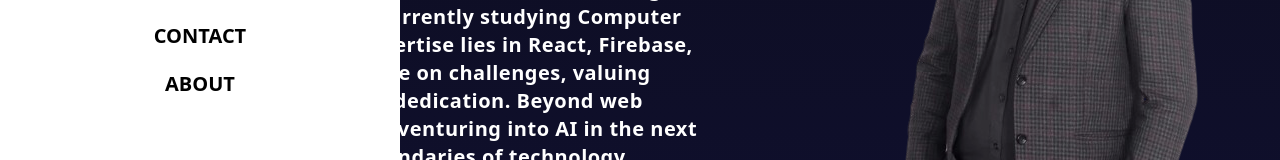
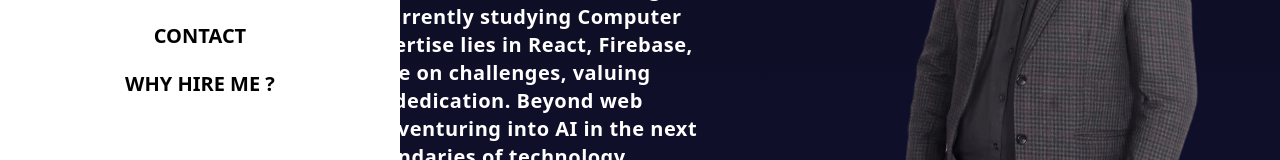
Before and after one commit to alviasad0/alvi-asad-portfolio, a React (Vite) app: page / in a window 1280 px wide. Both pictures are taken after a click on the button 48 px from the left and 48 px from the top of the page. Shown: the part 412-572 px from the top of the page. Built offline with nearby package versions, Linux system fonts and the light colour scheme.

Commit message:
added the why hire me section and completed why here me section

```diff
--- a/src/App.jsx
+++ b/src/App.jsx
@@ -5,6 +5,7 @@
 import LatestProjects from "./Components/LatestProjects/LatestProjects";
 import Navbar from "./Components/Navbar/Navbar";
 import Skills from "./Components/Skils/Skills";
+import WhyHireMe from "./Components/WhyHireMe/WhyHireMe";
 
 import "./app.css"
 function App() {
@@ -24,13 +25,12 @@
         <section id="latestProjects" className=" ">
           <LatestProjects></LatestProjects>
         </section>
-        <section className="h-screen snap-center">Portfolio 2</section>
-        <section className="h-screen snap-center">Portfolio 3</section>
+
         <section id="contact" className="h-screen snap-center">
           <Contact></Contact>
         </section>
-        <section id="about" className="h-screen snap-center">
-          about
+        <section id="whyChooseMe" className="h-screen snap-center">
+          <WhyHireMe></WhyHireMe>
         </section>
       </div>
     </>
--- a/src/Components/SideBar/Components/Links.jsx
+++ b/src/Components/SideBar/Components/Links.jsx
@@ -70,9 +70,9 @@
           whileHover={{ scale: 1.2 }}
           whileTap={{ scale: 0.95 }}
           className={"text-xl font-bold uppercase"}
-          href={"#about"}
+          href={"#whyChooseMe"}
         >
-          About
+          Why Hire Me ?
         </motion.a>
       </>
     );
--- a/src/Components/Skils/Skills.jsx
+++ b/src/Components/Skils/Skills.jsx
@@ -23,7 +23,7 @@
 
    console.log(allSkills);
     useEffect(() => {
-        fetch("/public/skills.json")
+        fetch("/skills.json")
           .then((response) => response.json())
           .then((data) => setAllSkills(data));
    },[])
--- /dev/null
+++ b/src/Components/WhyHireMe/WhyHireMe.jsx
@@ -0,0 +1,62 @@
+import { motion } from "framer-motion";
+
+const variants = {
+  initial: {
+    x: -400,
+    y: 100,
+    opacity: 0,
+  },
+  animate: {
+    x: 0,
+    opacity: 1,
+    y: 0,
+    transition: {
+      duration: 1,
+      staggerChildren: 0.1,
+    },
+  },
+};
+
+const WhyHireMe = () => {
+  return (
+    <motion.div
+      variants={variants}
+      initial="initial"
+      whileInView="animate"
+      className="max-w-screen-xl mx-auto  h-full"
+    >
+      <motion.div></motion.div>
+      <motion.div className="flex flex-col md:flex-row gap-20 pt-20 justify-center items-center">
+        <motion.div>
+          <motion.h1 className="text-center text-5xl pb-5 font-bold text-white pt-10">
+            Why Hire Me ?{" "}
+          </motion.h1>
+          <motion.p className="text-center text-lg font-medium ">
+            As a passionate MERN stack developer, I bring a wealth of expertise
+            and creativity to every project. My journey in web development has
+            equipped me with a comprehensive skill set, ranging from front-end
+            technologies like HTML, CSS, and React to back-end solutions using
+            Express.js and MongoDB. I pride myself on creating not just
+            functional, but aesthetically pleasing and user-friendly
+            applications. What sets me apart is a commitment to staying abreast
+            of the latest industry trends and technologies, ensuring that the
+            solutions I deliver are not only robust but also cutting-edge. I
+            approach each project with an unwavering dedication to delivering
+            high-quality results that align seamlessly with the client's vision.
+            Collaborative, adaptable, and always eager to take on new
+            challenges, I am ready to contribute my skills to your team and take
+            your web development goals to new heights. Let's build something
+            remarkable together.
+          </motion.p>
+        </motion.div>
+        <motion.img
+          src="/src/assets/profile.jpg"
+          className="mx-auto h-[400px] w-[350px]  rounded-e-3xl mt-10"
+          alt=""
+        />
+      </motion.div>
+    </motion.div>
+  );
+};
+
+export default WhyHireMe;
```
Also changed, not shown: src/assets/UIU.jpg (added).
